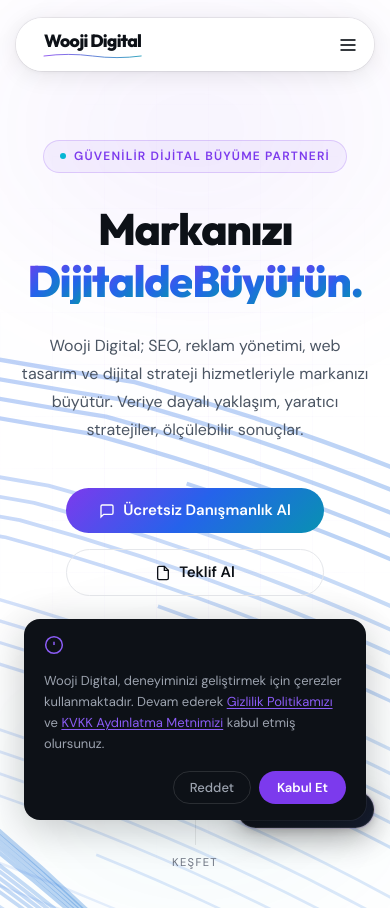
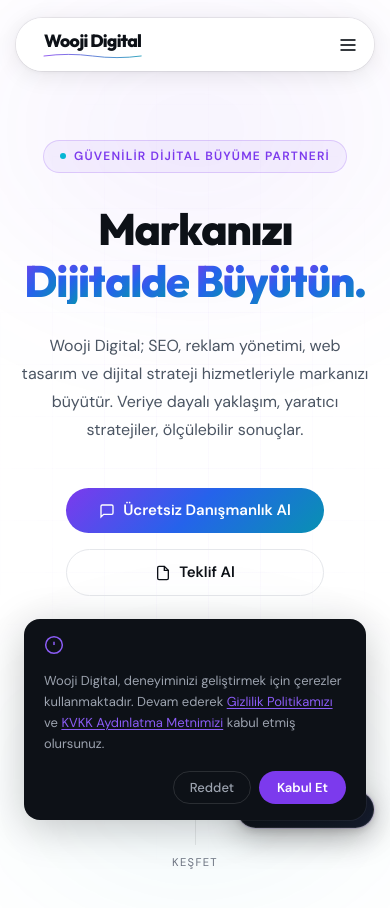
Before and after one commit to swaffX/wooji-digital, a Next.js app in the folder frontend/: page / in a window 390 px wide. Shown: the top 910 px of the page. Built offline with nearby package versions, Linux system fonts and the light colour scheme.

Commit message:
perf: disable FloatingPaths + spinBorder on mobile, simplify hero title animation for <768px

```diff
--- a/frontend/components/Hero.tsx
+++ b/frontend/components/Hero.tsx
@@ -1,8 +1,13 @@
 'use client'
+import { useState, useEffect } from 'react'
 import { motion } from 'framer-motion'
 import styles from './Hero.module.css'
 
 function FloatingPaths({ position }: { position: number }) {
+  const [visible, setVisible] = useState(false)
+  useEffect(() => { if (window.innerWidth >= 768) setVisible(true) }, [])
+  if (!visible) return null
+
   const paths = Array.from({ length: 36 }, (_, i) => ({
     id: i,
     d: `M-${380 - i * 5 * position} -${189 + i * 6}C-${380 - i * 5 * position} -${189 + i * 6} -${312 - i * 5 * position} ${216 - i * 6} ${152 - i * 5 * position} ${343 - i * 6}C${616 - i * 5 * position} ${470 - i * 6} ${684 - i * 5 * position} ${875 - i * 6} ${684 - i * 5 * position} ${875 - i * 6}`,
@@ -53,6 +58,9 @@ const METRICS = [
 const TITLE_LINES = ['Markanızı', 'Dijitalde Büyütün.']
 
 export default function Hero() {
+  const [isMobile, setIsMobile] = useState(false)
+  useEffect(() => { setIsMobile(window.innerWidth < 768) }, [])
+
   return (
     <section id="hero" className={styles.hero} aria-labelledby="hero-h1">
       <FloatingPaths position={1} />
@@ -75,7 +83,22 @@ export default function Hero() {
         </motion.div>
 
         <h1 id="hero-h1" className={styles.title}>
-          {TITLE_LINES.map((line, li) => (
+          {TITLE_LINES.map((line, li) =>
+            isMobile ? (
+              <motion.span
+                key={li}
+                className={styles.titleLine}
+                initial={{ opacity: 0, y: 16 }}
+                animate={{ opacity: 1, y: 0 }}
+                transition={{ duration: 0.55, delay: li * 0.15 }}
+              >
+                {line.split('').map((ch, ci) => (
+                  <span key={ci} className={li === 1 ? styles.titleLetterGrad : styles.titleLetter}>
+                    {ch === ' ' ? ' ' : ch}
+                  </span>
+                ))}
+              </motion.span>
+            ) : (
               <span key={li} className={styles.titleLine}>
                 {line.split('').map((ch, ci) => (
                   <motion.span
@@ -85,11 +108,12 @@ export default function Hero() {
                     animate={{ y: 0, opacity: 1 }}
                     transition={{ delay: li * 0.18 + ci * 0.028, type: 'spring', stiffness: 140, damping: 22 }}
                   >
-                  {ch === ' ' ? ' ' : ch}
+                    {ch === ' ' ? ' ' : ch}
                   </motion.span>
                 ))}
               </span>
-          ))}
+            )
+          )}
         </h1>
 
         <motion.p
--- a/frontend/components/References.module.css
+++ b/frontend/components/References.module.css
@@ -328,6 +328,11 @@
   .statsGrid { grid-template-columns: 1fr 1fr; }
 }
 
+@media (max-width: 768px) {
+  .cardPurple, .cardCyan { animation: none; }
+  .orb1, .orb2 { animation: none; }
+}
+
 @media (prefers-reduced-motion: reduce) {
   .orb1, .orb2, .cardPurple, .cardCyan { animation: none; }
 }
```
Lines whose indentation alone changed are shown as unchanged.
